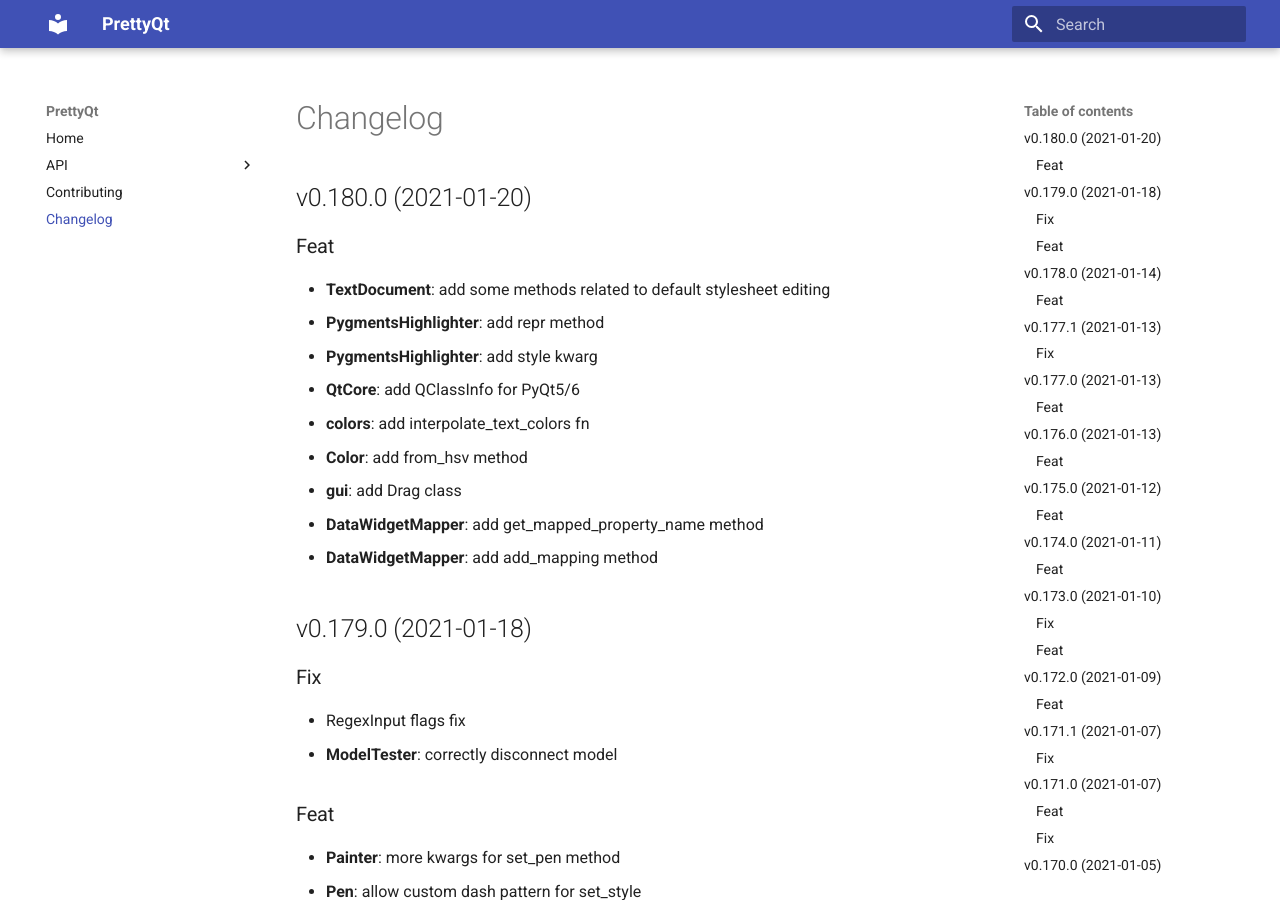
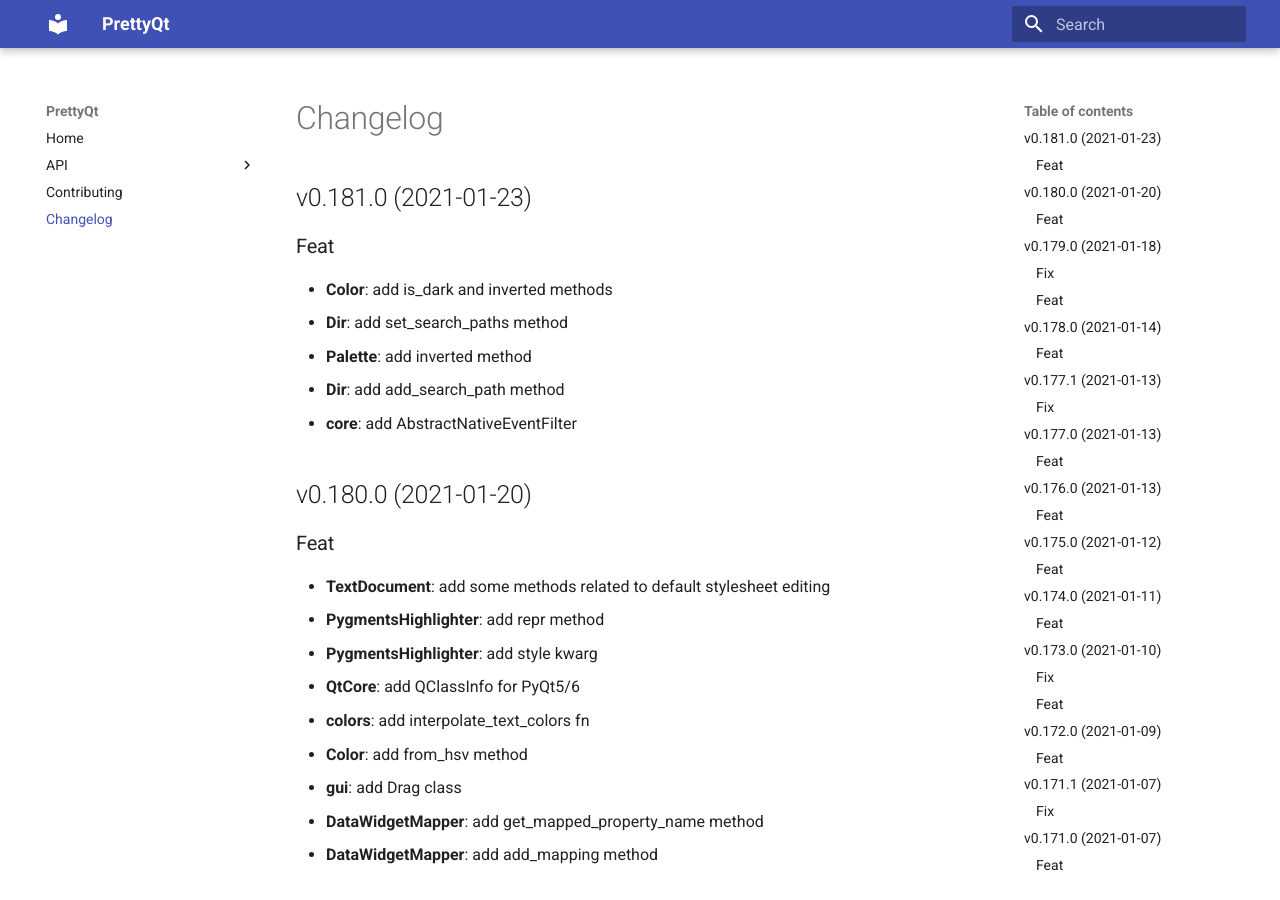
Before and after one commit to phil65/PrettyQt, an MkDocs documentation site: the page built from docs/changelog.md, in a window 1280 px wide and 900 px high. Built offline with MkDocs 1.6.1 and Material for MkDocs 9.7.7, drawn with Linux system fonts in a browser that asks for light colours.

Commit message:
bump: version 0.180.0 → 0.181.0

```diff
--- a/docs/changelog.md
+++ b/docs/changelog.md
@@ -1,3 +1,13 @@
+## v0.181.0 (2021-01-23)
+
+### Feat
+
+- **Color**: add is_dark and inverted methods
+- **Dir**: add set_search_paths method
+- **Palette**: add inverted method
+- **Dir**: add add_search_path method
+- **core**: add AbstractNativeEventFilter
+
 ## v0.180.0 (2021-01-20)
 
 ### Feat
--- a/prettyqt/__init__.py
+++ b/prettyqt/__init__.py
@@ -3,7 +3,7 @@ import pathlib
 
 __author__ = """Philipp Temminghoff"""
 __email__ = "phil65@kodi.tv"
-__version__ = "0.180.0"
+__version__ = "0.181.0"
 
 ROOT_PATH = pathlib.Path(__file__).parent
 
--- a/pyproject.toml
+++ b/pyproject.toml
@@ -1,6 +1,6 @@
 [tool.poetry]
 name = "PrettyQt"
-version = "0.180.0"
+version = "0.181.0"
 description = "A pythonic layer on top of PyQt5 / PySide2 / PySide6"
 readme = 'docs/index.md'
 repository = "https://github.com/phil65/prettyqt"
@@ -139,7 +139,7 @@ exclude = '''
 '''
 [tool.commitizen]
 name = "cz_conventional_commits"
-version = "0.180.0"
+version = "0.181.0"
 tag_format = "v$version"
 version_files = [
     "prettyqt/__init__.py:__version__",
--- a/setup.py
+++ b/setup.py
@@ -37,6 +37,6 @@ setup(
     packages=find_packages(),
     test_suite="tests",
     url="https://github.com/phil65/prettyqt",
-    version="0.180.0",
+    version="0.181.0",
     zip_safe=False,
 )
```
Also changed, not shown: CHANGELOG.md (+10 -0 lines).
